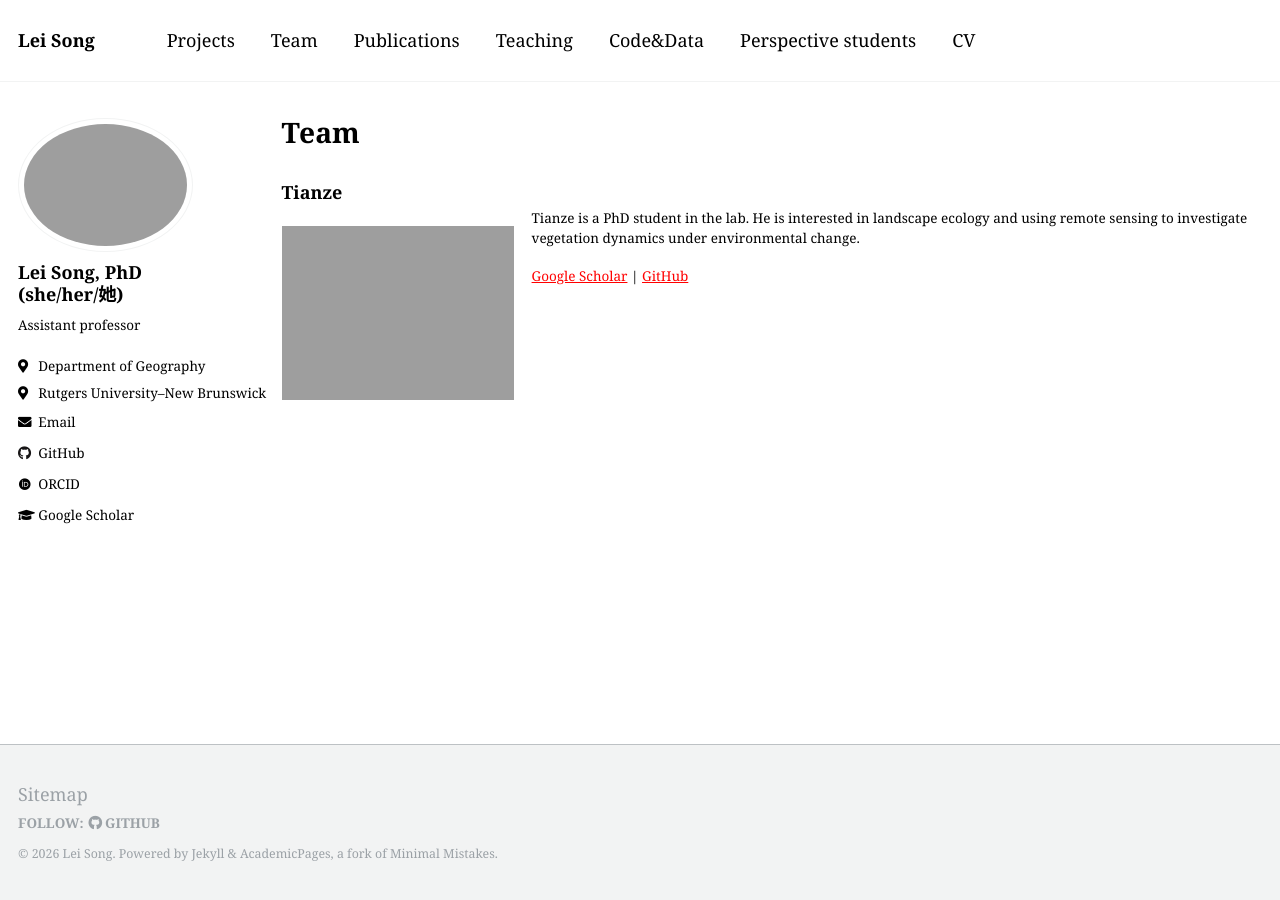
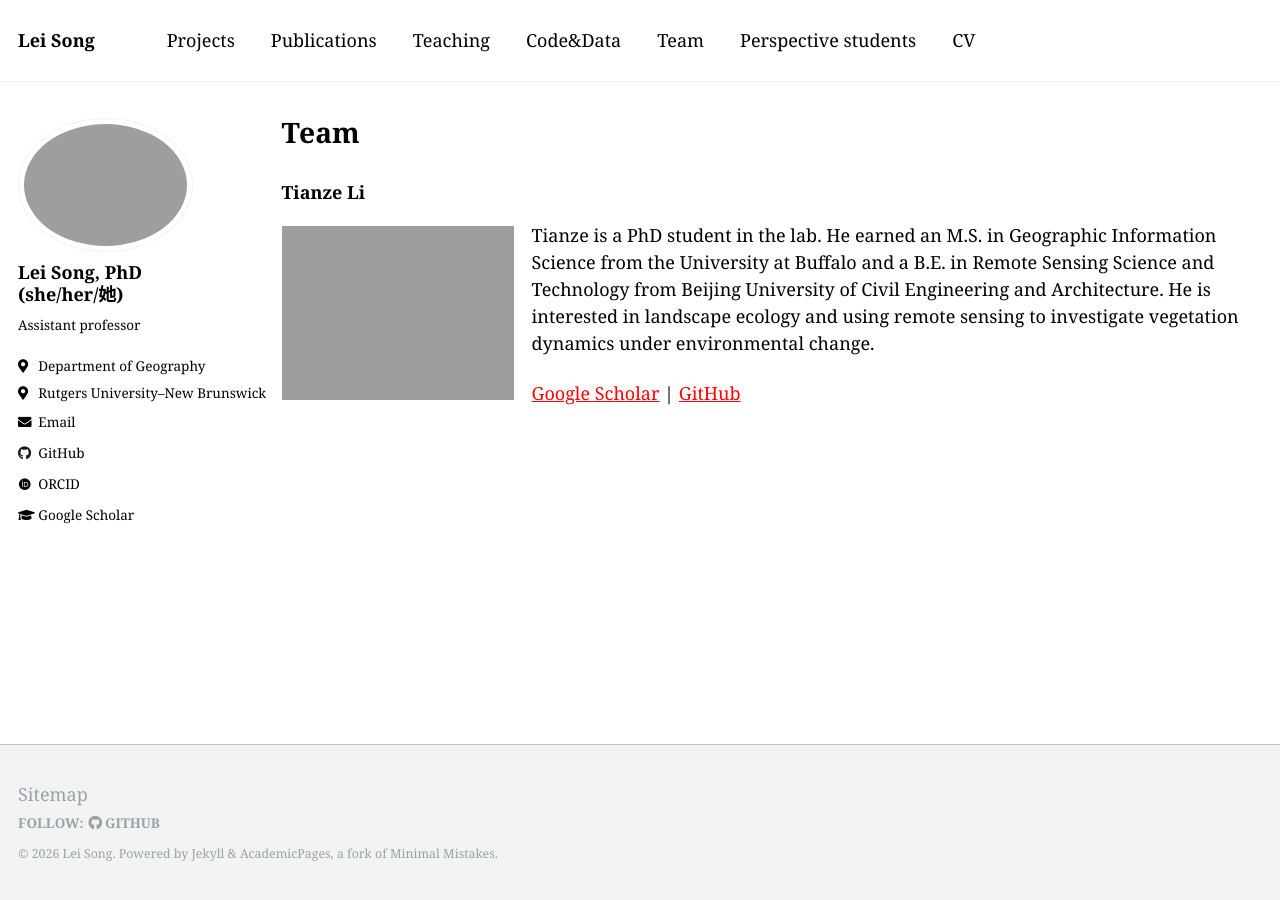
Before and after one commit to LLeiSong/website, a Jekyll site: the page built from _pages/team.md, in a window 1280 px wide. Built offline with Jekyll 4.4.1, drawn with Linux system fonts in a browser that asks for light colours; some web fonts are replaced.

Commit message:
Update some layouts

```diff
--- a/_data/navigation.yml
+++ b/_data/navigation.yml
@@ -2,9 +2,6 @@
 main:
   - title: "Projects"
     url: /projects/
-
-  - title: "Team"
-    url: /team/
 
   - title: "Publications"
     url: /publications/
@@ -15,6 +12,9 @@ main:
   - title: "Code&Data"
     url: /codedata/
 
+  - title: "Team"
+    url: /team/
+
   - title: "Perspective students"
     url: /perspective_students/
 
--- a/_pages/team.md
+++ b/_pages/team.md
@@ -9,11 +9,11 @@ author_profile: true
 
 <div class="list__item">
   <article class="archive__item team__member" itemscope itemtype="http://schema.org/Person">
-    <h3 class="archive__item-title" itemprop="name">Tianze</h3>
+    <h3 class="archive__item-title" itemprop="name">Tianze Li</h3>
 
-    <img class="team__member-photo" src="{{ base_path }}/images/team/tianze.png" width="250" alt="Tianze" itemprop="image">
-    <p class="archive__item-excerpt" itemprop="description">Tianze is a PhD student in the lab. He is interested in landscape ecology and using remote sensing to investigate vegetation dynamics under environmental change.</p>
-    <p class="archive__item-excerpt"><a href="https://scholar.google.com/citations?hl=en&amp;user=wsQpeyQAAAAJ"><span style ="color:red">Google Scholar</span></a> | <a href="https://github.com/TLi-14"><span style ="color:red">GitHub</span></a></p>
+    <img align="left" src="{{ base_path }}/images/team/tianze.png" width="250" style="padding:1em 1em .5em 0px" alt="Tianze" itemprop="image">
+    <p itemprop="description">Tianze is a PhD student in the lab. He earned an M.S. in Geographic Information Science from the University at Buffalo and a B.E. in Remote Sensing Science and Technology from Beijing University of Civil Engineering and Architecture. He is interested in landscape ecology and using remote sensing to investigate vegetation dynamics under environmental change.</p>
+    <p><a href="https://scholar.google.com/citations?hl=en&amp;user=wsQpeyQAAAAJ"><span style ="color:red">Google Scholar</span></a> | <a href="https://github.com/TLi-14"><span style ="color:red">GitHub</span></a></p>
     <br style="clear: both">
   </article>
 </div>
--- a/_sass/_archive.scss
+++ b/_sass/_archive.scss
@@ -115,19 +115,6 @@
 .team__member {
   &:hover .archive__item-title {
     text-decoration: none;
-  }
-
-  .team__member-photo {
-    float: left;
-    max-width: 100%;
-    height: auto;
-    padding: 1em 1em .5em 0px;
-
-    @include breakpoint(max-width $small) {
-      float: none;
-      display: block;
-      padding-right: 0;
-    }
   }
 }
 
```
Also changed, not shown: _projects/thermal_risk.md (+2 -2 lines).
